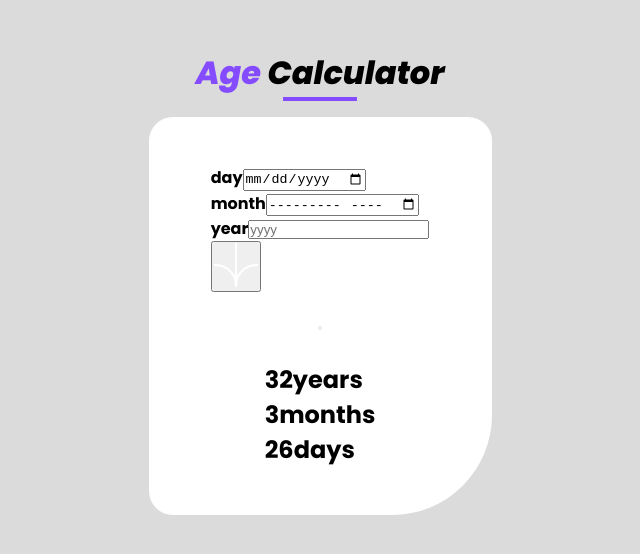
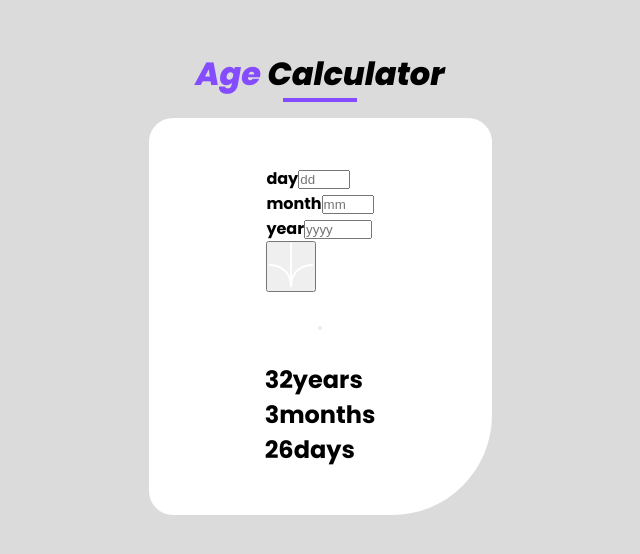
Before and after one commit to Hcmwebs/age-calculator-app, a React (Vite) app: page / in a window 1280 px wide. Shown: the part 118-672 px from the top of the page, without its empty margins (320-960 px from the left). Built offline with nearby package versions, Linux system fonts and the light colour scheme.

Commit message:
fixed the min and max values for the inputs

```diff
--- a/src/components/FormInput.jsx
+++ b/src/components/FormInput.jsx
@@ -5,8 +5,8 @@ const FormInput = ({
 	placeholder,
 	name,
 	type,
-	minLength,
-	maxLength,
+	min,
+	max,
 	birthDate,
 	handleChange,
 }) => {
@@ -17,8 +17,8 @@ const FormInput = ({
 				type={type}
 				placeholder={placeholder}
 				name={name}
-				minLength={minLength}
-				maxLength={maxLength}
+				min={min}
+				max={max}
 				value={birthDate.value}
 				onChange={handleChange}
 			/>
--- a/src/data/Data.jsx
+++ b/src/data/Data.jsx
@@ -2,26 +2,26 @@ const inputs = [
 	{
 		id: 1,
 		name: 'day',
-		type: 'date',
+		type: 'number',
 		placeholder: 'dd',
-		minlength: 1,
-		maxLength: 31,
+		min: '1',
+		max: '31',
 	},
 	{
 		id: 2,
 		name: 'month',
-		type: 'month',
+		type: 'number',
 		placeholder: 'mm',
-		minLength: 1,
-		maxLength: 12,
+		min: '1',
+		max: '12',
 	},
 	{
 		id: 3,
 		name: 'year',
-		type: 'year',
+		type: 'number',
 		placeholder: 'yyyy',
-		minLength: new Date().setFullYear(1800),
-		maxLength: new Date().getFullYear().toString(),
+		min: new Date(1800, 1, 1).getFullYear(),
+		max: new Date().getFullYear().toString(),
 	},
 ]
 
```
